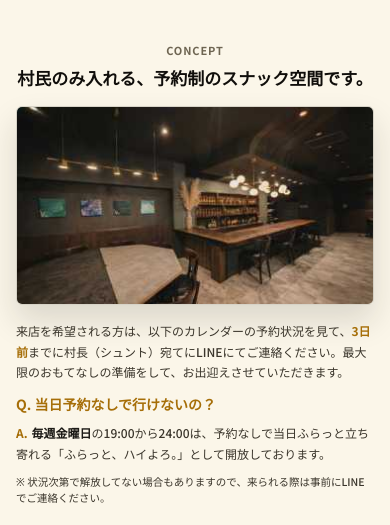
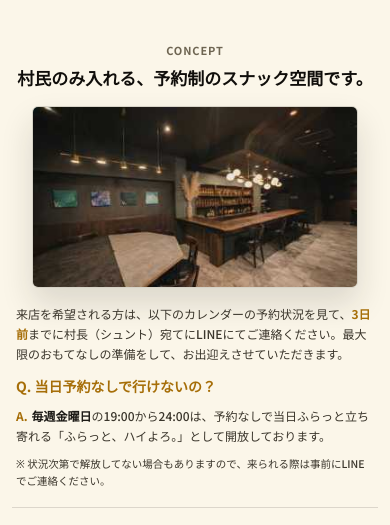
Before and after one commit to popotokoo/haiyoro_calendar, a plain HTML site: page haiyoro-village-calendar/index.html in a window 390 px wide. Shown: the part 272-797 px from the top of the page. Drawn offline with Linux system fonts and the light colour scheme.

Commit message:
Add mobile photo side margins

```diff
--- a/haiyoro-village-calendar/mobile-fixes.css
+++ b/haiyoro-village-calendar/mobile-fixes.css
@@ -59,7 +59,9 @@
   }
 
   .use-guide__photo {
-    margin-top: 14px;
+    width: calc(100% - 32px);
+    max-width: 520px;
+    margin: 14px auto 0;
   }
 
   .week-wrap {
```
